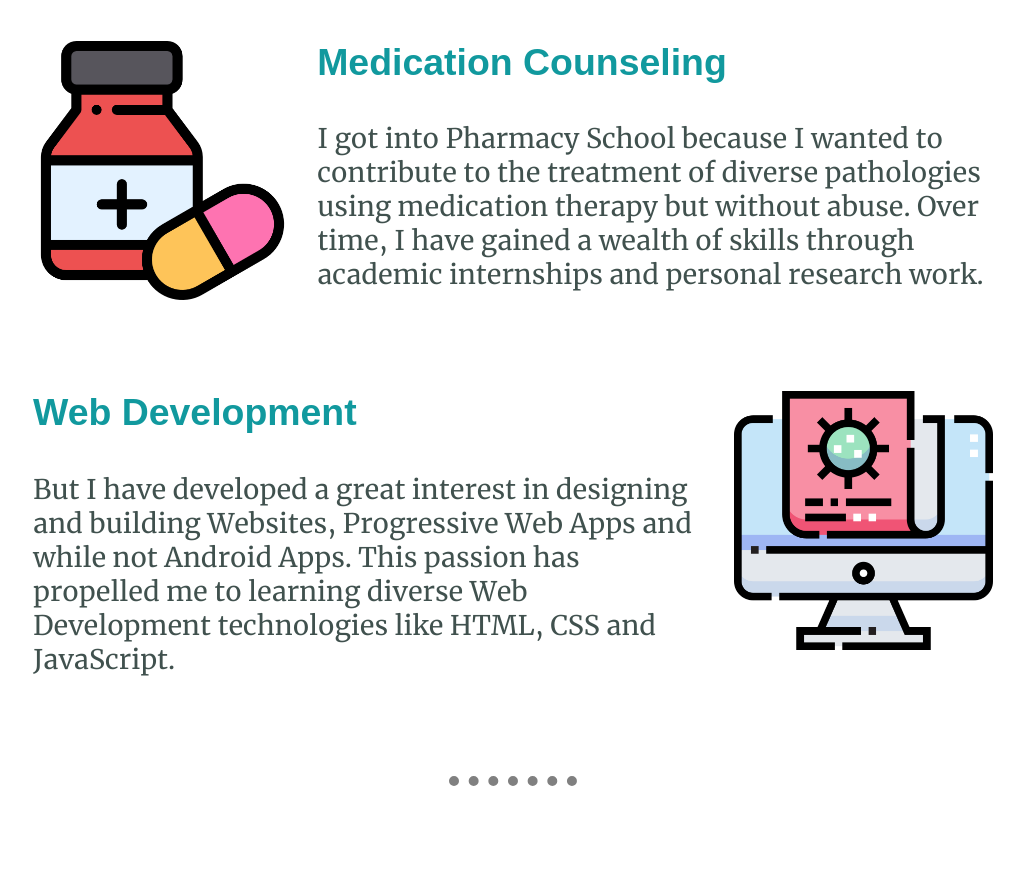
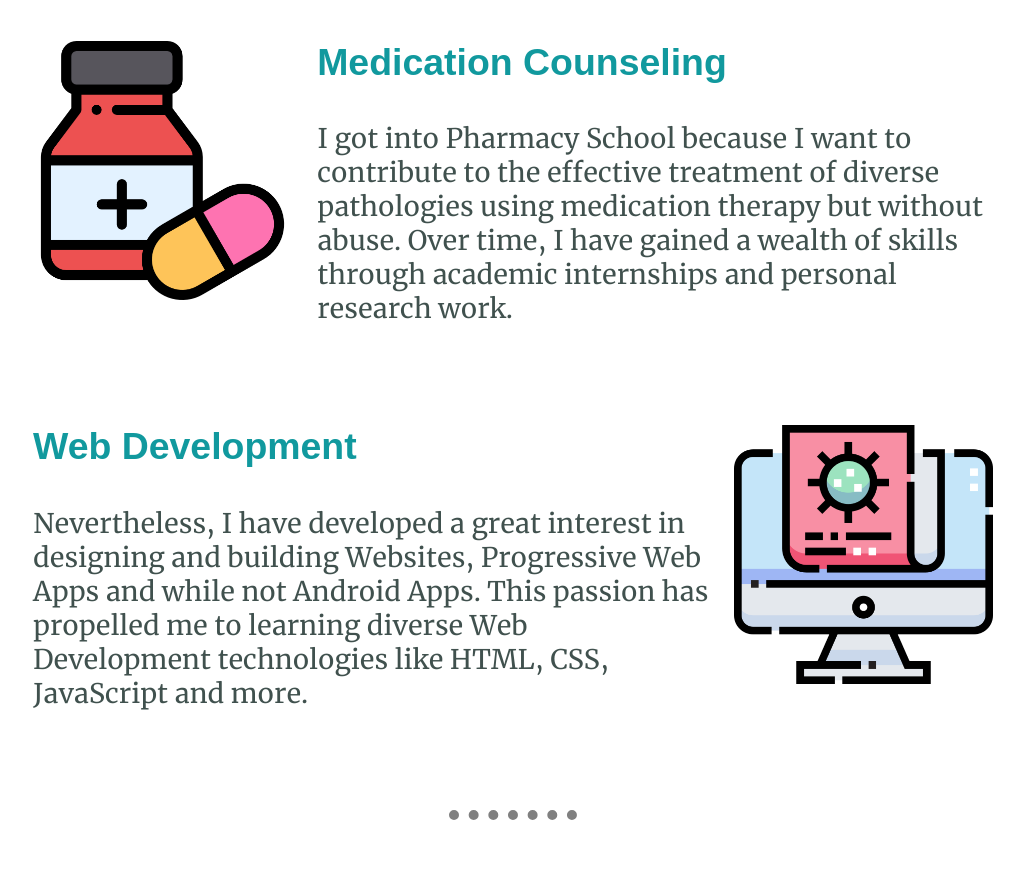
Before and after one commit to nlcarlsonn/mysite, a plain HTML site: page index.html in a window 1280 px wide. Shown: the part 1640-2523 px from the top of the page, without its empty margins (127-1151 px from the left). Drawn offline with Linux system fonts and the light colour scheme; a web font is replaced by a local one.

Commit message:
Update index.html
new twitter link, and new "my skills" text.

```diff
--- a/index.html
+++ b/index.html
@@ -35,15 +35,15 @@
             <div class="skill-row">
                 <img class="medicine-img" src="images\medicine.png" alt="medicine-img">
                 <h3>Medication Counseling</h3>
-                <p>I got into Pharmacy School because I wanted to contribute to the treatment of diverse pathologies using medication
+                <p>I got into Pharmacy School because I want to contribute to the effective treatment of diverse pathologies using medication
                 therapy but without abuse. Over time, I have gained a wealth of skills through academic internships and personal
                 research work.</p>
             </div>
             <div class="skill-row">
                 <img class="computer-img" src="images\computer.png" alt="computer-img">
                 <h3>Web Development</h3>
-                <p>But I have developed a great interest in designing and building Websites, Progressive Web Apps and while not Android
-                   Apps. This passion has propelled me to learning diverse Web Development technologies like HTML, CSS and JavaScript.</p>
+                <p>Nevertheless, I have developed a great interest in designing and building Websites, Progressive Web Apps and while not Android
+                   Apps. This passion has propelled me to learning diverse Web Development technologies like HTML, CSS, JavaScript and more.</p>
             </div>
         </div>
 
@@ -60,7 +60,7 @@
     <div class="bottom-container">
         <a class="footer-link" href="https://www.linkedin.com/in/nwagwu-louis-carlson-nwoke-470410147/">LinkedIn</a>
         <a class="footer-link" href="https://t.me/nlcarlsonn">Telegram</a>
-        <a class="footer-link" href="https://twitter.com/LouisNwagwu">Twitter</a>
+        <a class="footer-link" href="https://twitter.com/nlcarlsonn">Twitter</a>
         <a class="footer-link" href="https://nlcarlsonn.github.io/cv/">Website</a>
         <p class="copyright">© 2020 Nwagwu Louis Carlson.</p>
     </div>
```
